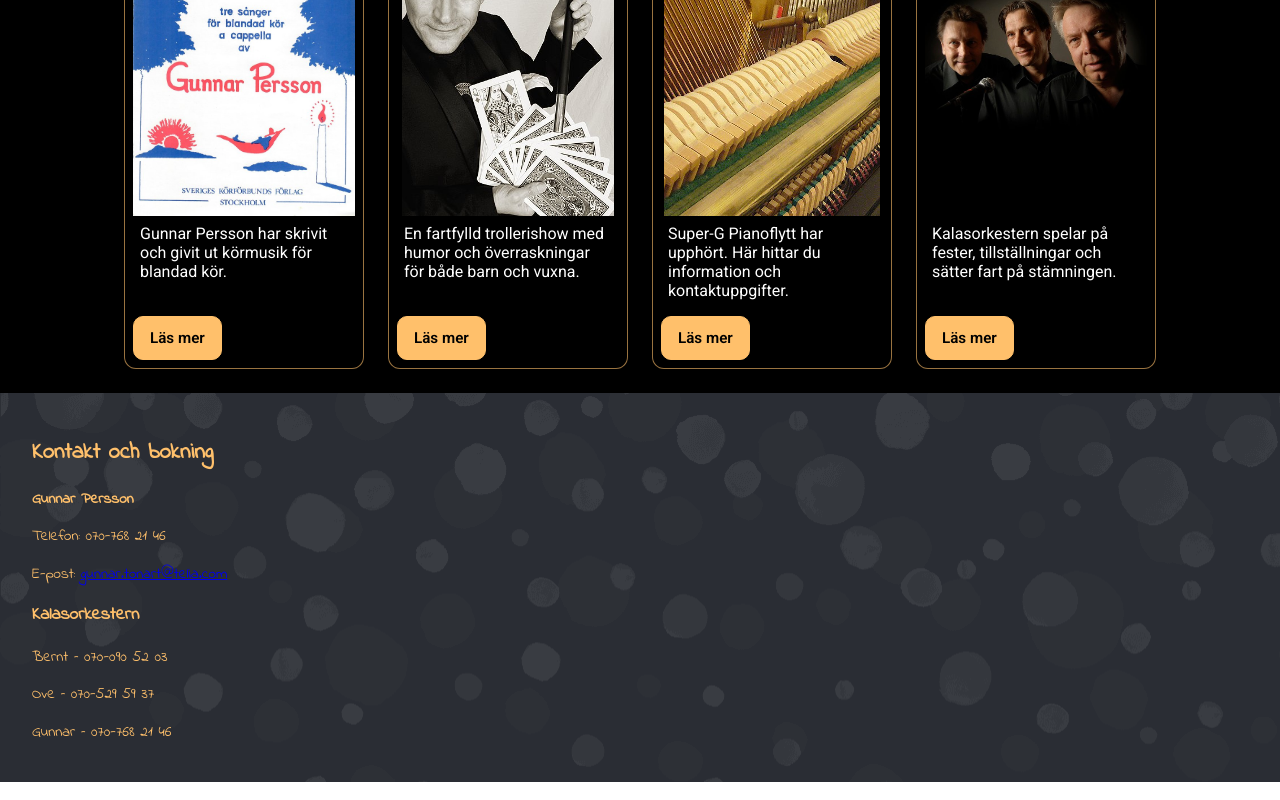
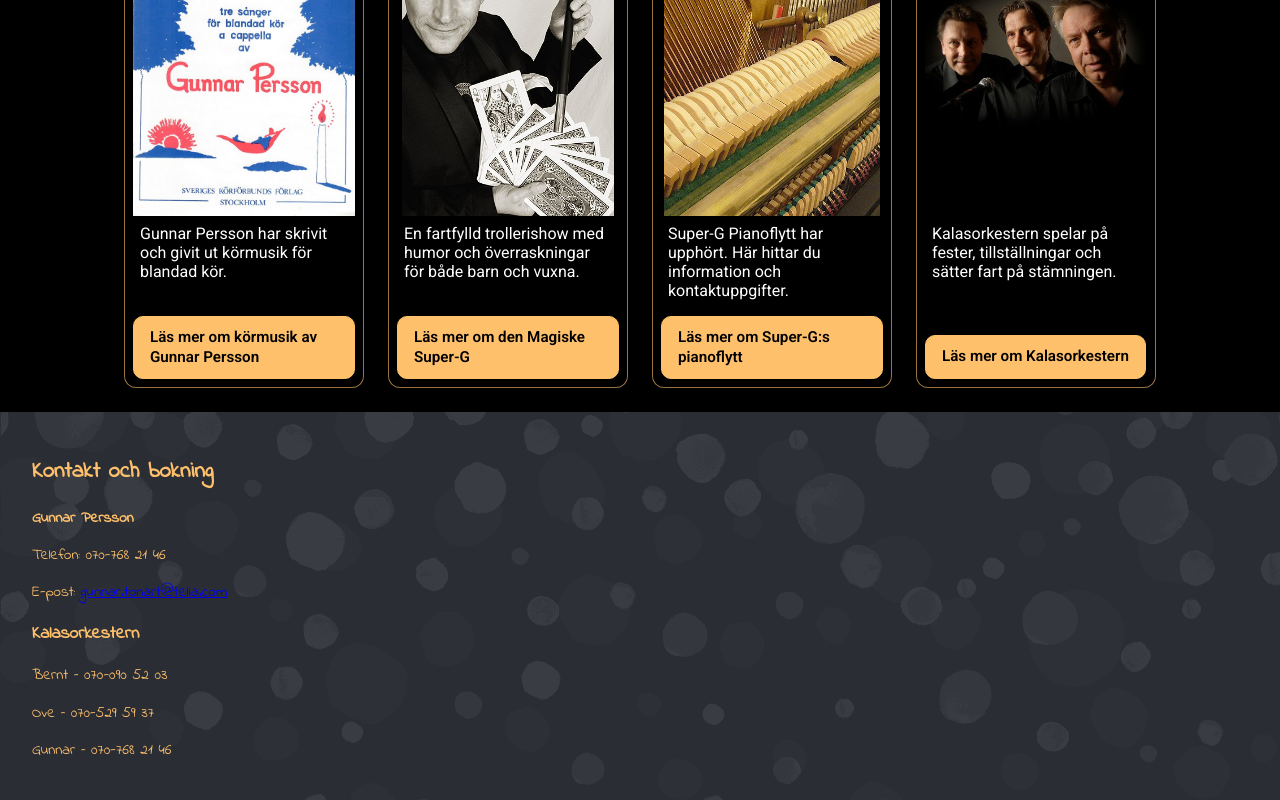
Before and after one commit to robinruden/supersidan, a React (Vite) app: page / in a window 1280 px wide. Shown: the part 621-1421 px from the top of the page. Built offline with nearby package versions, Linux system fonts and the light colour scheme; no server answers.

Commit message:
small css tweaks

```diff
--- a/src/pages/Home.jsx
+++ b/src/pages/Home.jsx
@@ -22,7 +22,7 @@
           <p>
             Gunnar Persson har skrivit och givit ut körmusik för blandad kör.
           </p>
-          <Link to="/k-rmusik.html" className="btn" aria-label="Läs mer om körmusik av Gunnar Persson">Läs mer</Link>
+          <Link to="/k-rmusik.html" className="btn" aria-label="Läs mer om körmusik av Gunnar Persson">Läs mer om körmusik av Gunnar Persson</Link>
         </article>
 
         <article className="card">
@@ -31,7 +31,7 @@
           <p>
             En fartfylld trollerishow med humor och överraskningar för både barn och vuxna.
           </p>
-          <Link to="/den-magiske-super-g.html" className="btn" aria-label="Läs mer om Den Magiske Super-G">Läs mer</Link>
+          <Link to="/den-magiske-super-g.html" className="btn" aria-label="Läs mer om Den Magiske Super-G">Läs mer om den Magiske Super-G</Link>
         </article>
 
         <article className="card">
@@ -40,7 +40,7 @@
           <p>
             Super-G Pianoflytt har upphört. Här hittar du information och kontaktuppgifter.
           </p>
-          <Link to="/pianoflytt.html" className="btn" aria-label="Läs mer om Super-G Pianoflytt">Läs mer</Link>
+          <Link to="/pianoflytt.html" className="btn" aria-label="Läs mer om Super-G Pianoflytt">Läs mer om Super-G:s pianoflytt</Link>
         </article>
 
         <article className="card">
@@ -49,7 +49,7 @@
           <p>
             Kalasorkestern spelar på fester, tillställningar och sätter fart på stämningen.
           </p>
-          <Link to="/kalasorkestern.html" className="btn" aria-label="Läs mer om Kalasorkestern">Läs mer</Link>
+          <Link to="/kalasorkestern.html" className="btn" aria-label="Läs mer om Kalasorkestern">Läs mer om Kalasorkestern</Link>
         </article>
       </div>
     </section>
--- a/src/styles/home.css
+++ b/src/styles/home.css
@@ -104,7 +104,6 @@
 
 @media (hover: hover ) and (pointer: fine) {
   .card:hover .btn{
-    transform: translateY(-4px);
     border-color: var(--yellow);
     box-shadow: 0 8px 24px rgba(255, 192, 107, 0.15);
     cursor: pointer;
--- a/src/styles/pages.css
+++ b/src/styles/pages.css
@@ -163,7 +163,10 @@
   text-decoration: none;
   font-size: 0.9rem;
   line-height: 1.4;
-  border-radius: 6px;
+  padding: 0.65rem;
+  border: 1px solid transparent;
+  border-radius: 10px;
+  transition: transform 180ms ease, border-color 180ms ease, background-color 180ms ease, box-shadow 180ms ease;
 }
 
 .choir-cover-link img {
@@ -174,8 +177,19 @@
   transition: transform 180ms ease;
 }
 
-.choir-cover-link:hover { text-decoration: underline; }
-.choir-cover-link:hover img { transform: translateY(-4px); }
+.choir-cover-link:focus-visible {
+  outline: 2px solid var(--yellow);
+  outline-offset: 3px;
+}
+
+@media (hover: hover) and (pointer: fine) {
+  .choir-cover-link:hover {
+    transform: translateY(-4px) scale(1.04);
+    border-color: var(--yellow);
+    background-color: rgba(255, 192, 107, 0.06);
+    box-shadow: 0 8px 24px rgba(255, 192, 107, 0.15);
+  }
+}
 .choir-works { display: grid; gap: 1.5rem; }
 
 .choir-work {
@@ -216,6 +230,8 @@
 }
 
 @media (prefers-reduced-motion: reduce) {
+  .choir-cover-link { transition: none; }
+  .choir-cover-link:hover { transform: none; }
   .choir-cover-link img { transition: none; }
   .choir-cover-link:hover img { transform: none; }
 }
```
